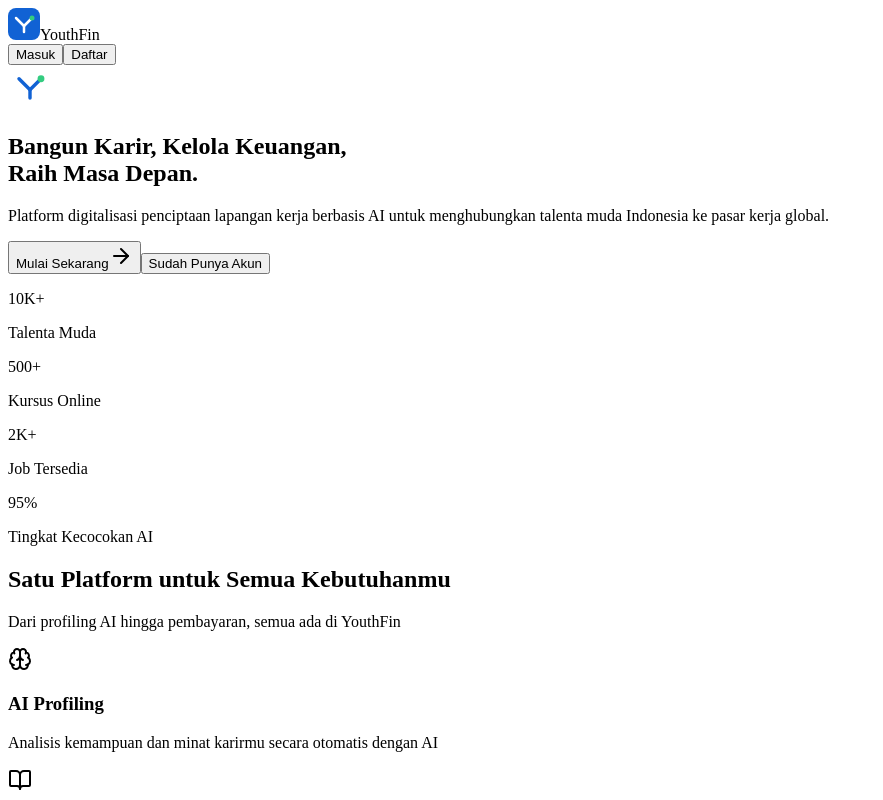
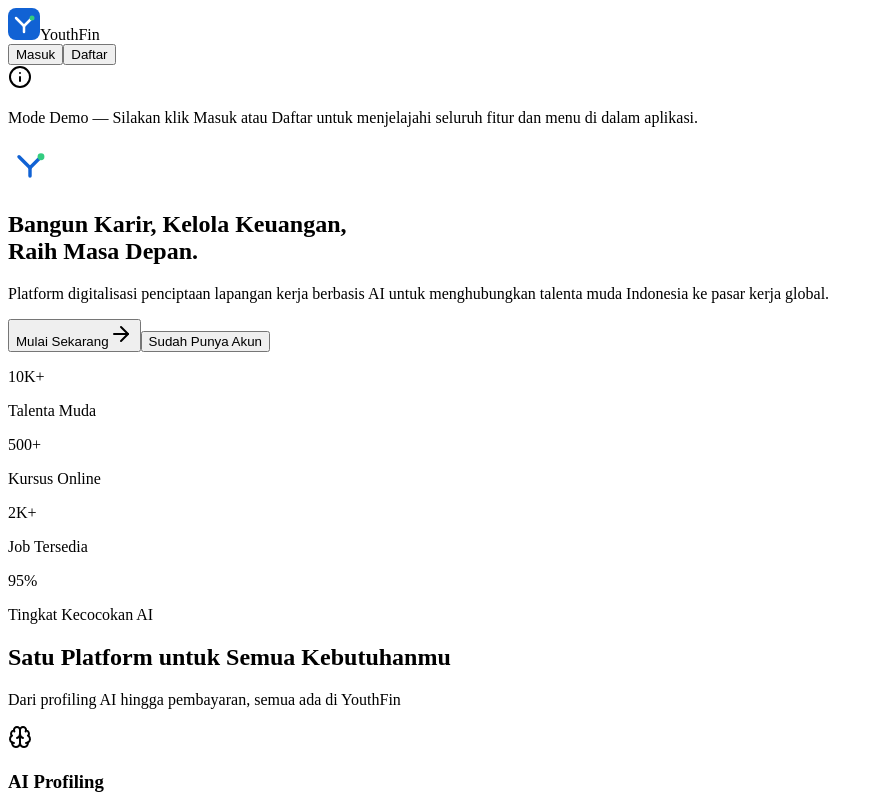
Before and after one commit to alfamousts/youthfin, a React (Vite) app in the folder client/: page /daftar in a window 1280 px wide. Shown: the top 800 px of the page, without its empty margins (0-883 px from the left). Built offline with nearby package versions, Linux system fonts and the light colour scheme; a web font is replaced by a local one.

Commit message:
feat: add demo banner on landing page

```diff
--- a/client/src/pages/landing.tsx
+++ b/client/src/pages/landing.tsx
@@ -11,6 +11,7 @@
   Globe,
   TrendingUp,
   Shield,
+  Info,
 } from "lucide-react";
 
 const features = [
@@ -93,6 +94,17 @@
           </Link>
         </div>
       </header>
+
+      {/* Demo Banner */}
+      <div className="w-full bg-primary/5 border-b border-primary/10">
+        <div className="max-w-4xl mx-auto px-6 py-3 flex items-center justify-center gap-2.5">
+          <Info className="h-4 w-4 text-primary shrink-0" />
+          <p className="text-sm text-primary">
+            <span className="font-semibold">Mode Demo</span>
+            <span className="text-primary/70"> — Silakan klik Masuk atau Daftar untuk menjelajahi seluruh fitur dan menu di dalam aplikasi.</span>
+          </p>
+        </div>
+      </div>
 
       {/* Hero Section */}
       <section className="flex-1 flex flex-col items-center justify-center px-6 py-16 md:py-24 text-center max-w-4xl mx-auto">
```
